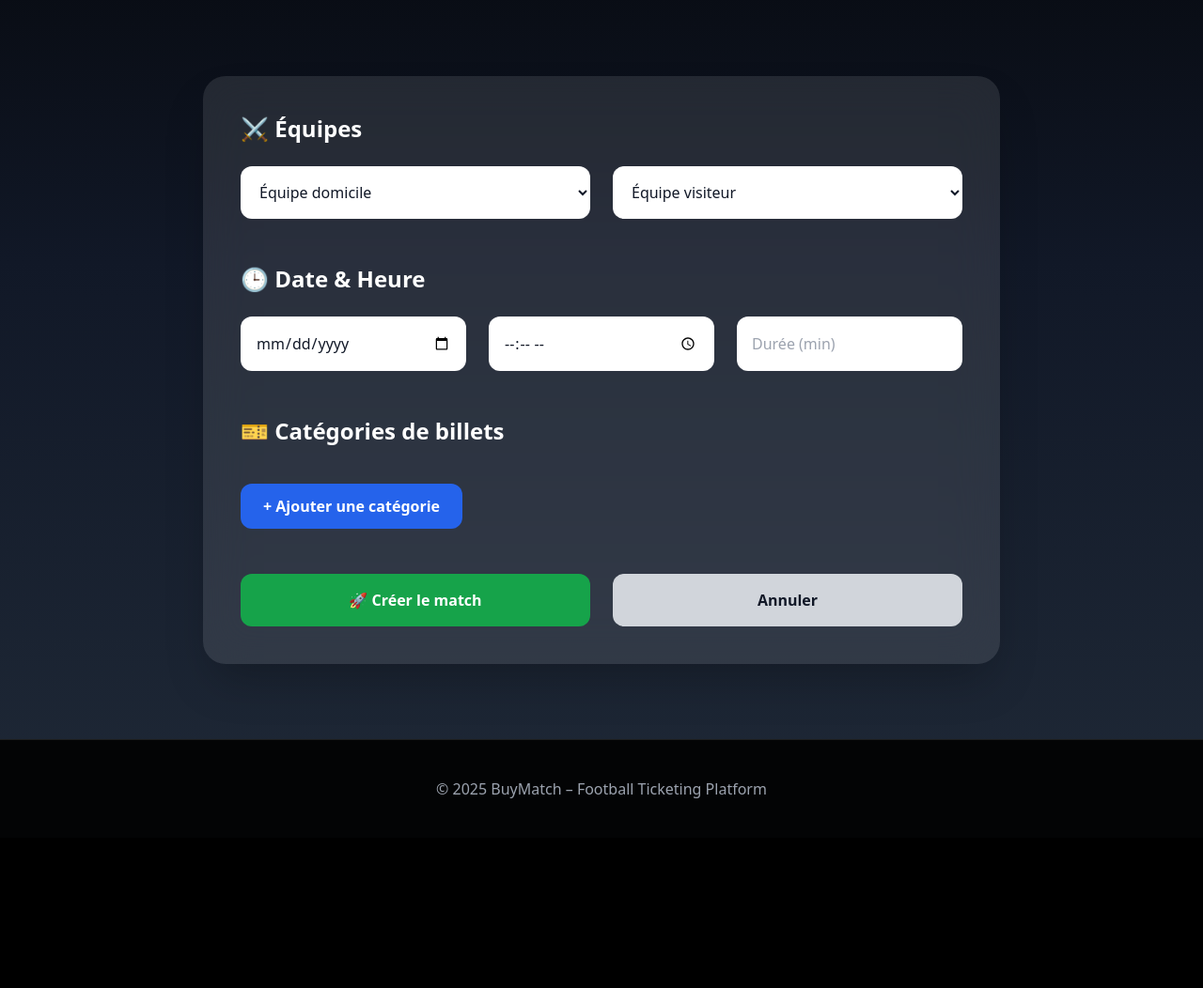
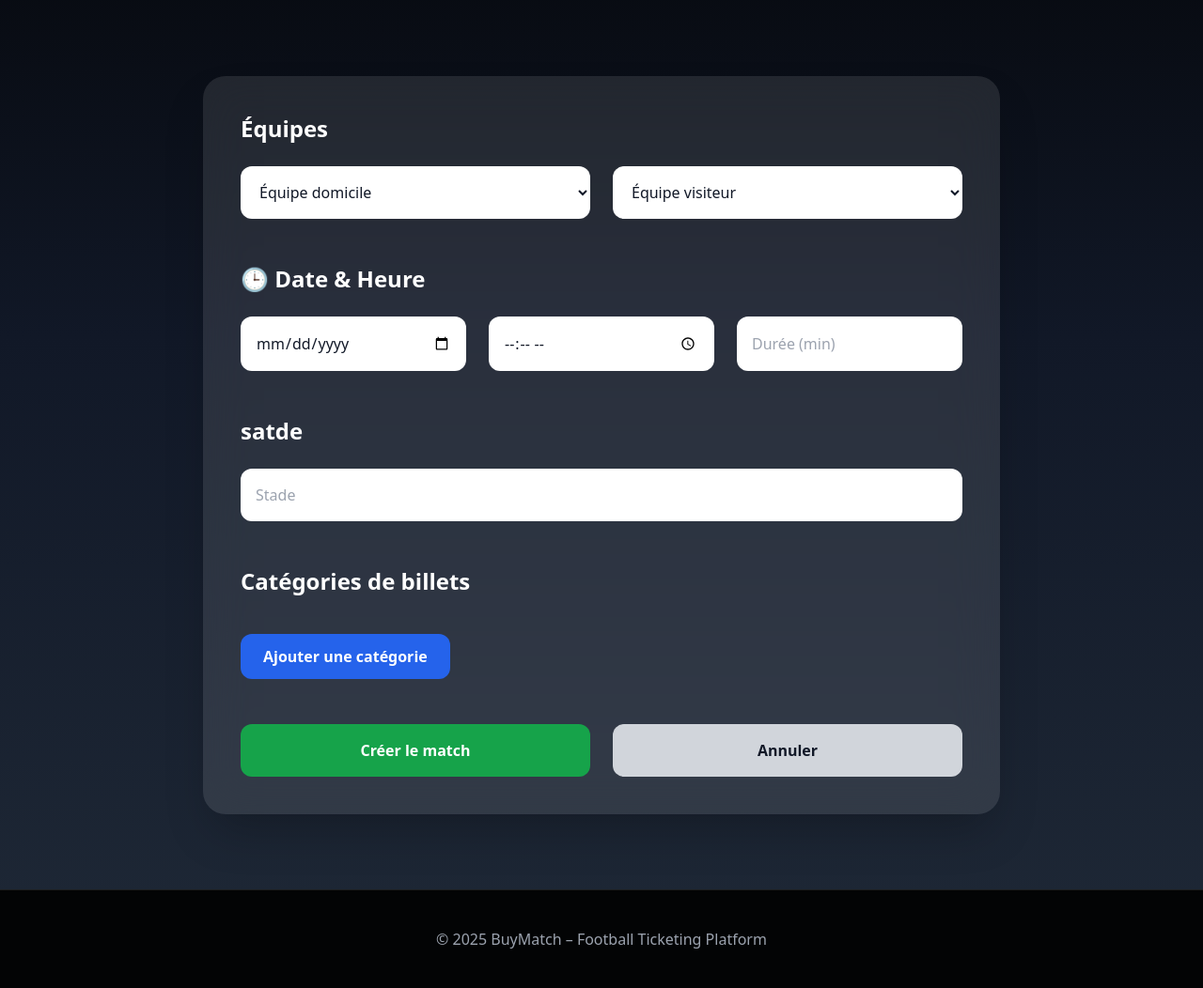
Before and after one commit to mouhsineRouaki/BuyMatch-Plateforme-de-r-servation-de-billets-sportifs, a PHP site: page /buyMatch/pages/organisateur/creeDemandeMatch.php in a window 1280 px wide. Shown: the part 335-1387 px from the top of the page at 94% size. Before the commit the page ends 1185 px from the top, so only its background shows below. Run offline with PHP 8.4, Linux system fonts and the light colour scheme; data that the repository does not hold is empty; some libraries are stand-ins or nearby versions.

Commit message:
ajouter lattribut de stade dans linsertion des matches

```diff
--- a/classes/Organisateur.php
+++ b/classes/Organisateur.php
@@ -21,11 +21,11 @@ class Organisateur extends Utilisateur implements IModifiableProfil {
         return $stmt->execute([$this->nom,$this->prenom,$this->email,$this->phone,$this->id]);
     }
 
-    public function creerMatch(string $date,string $heure,int $duree,string $statut,array $equipes,array $categories): int {
+    public function creerMatch(string $date,string $heure,int $duree,string $statut,$stade ,array $equipes,array $categories): int {
         $this->db->exec("INSERT INTO statistique () VALUES ()");
         $idStat = $this->db->lastInsertId();
-        $stmt = $this->db->prepare("INSERT INTO matchf (date_match, heure, duree, statut, id_organisateur, id_statistique) VALUES (?, ?, ?, ?, ?, ?)");
-        $stmt->execute([$date,$heure,$duree,$statut,$this->id,$idStat]);
+        $stmt = $this->db->prepare("INSERT INTO matchf (date_match, heure, duree, statut, id_organisateur, id_statistique , stade) VALUES (?, ?, ?, ?, ?, ? , ?)");
+        $stmt->execute([$date,$heure,$duree,$statut,$this->id,$idStat , $stade]);
         $idMatch = $this->db->lastInsertId();
         foreach ($equipes as $idEquipe) {
             Equipe::lierEquipeMatch($idMatch, $idEquipe);
--- a/pages/organisateur/creeDemandeMatch.php
+++ b/pages/organisateur/creeDemandeMatch.php
@@ -61,17 +61,15 @@ $equipes = Equipe::getEquipes()
     </div>
 </section>
 
-<!-- ================= FORM ================= -->
 <section class="py-20">
 <div class="max-w-4xl mx-auto px-6">
 <div class="bg-white/10 backdrop-blur-xl rounded-3xl shadow-2xl p-10">
 
 <form method="POST" action="../../php/process_creer_match.php" onsubmit="return validateTeams()">
 
-<!-- ===== ÉQUIPES ===== -->
 <div class="mb-12">
     <h3 class="text-2xl font-bold mb-6 flex items-center gap-2">
-        ⚔️ Équipes
+        Équipes
     </h3>
 
     <div class="grid grid-cols-1 md:grid-cols-2 gap-6">
@@ -99,7 +97,7 @@ $equipes = Equipe::getEquipes()
     </div>
 
     <p id="teamError" class="hidden mt-4 text-red-400 font-semibold">
-        ⚠️ Les équipes doivent être différentes
+        Les équipes doivent être différentes
     </p>
 </div>
 
@@ -119,17 +117,26 @@ $equipes = Equipe::getEquipes()
     </div>
 </div>
 
+<div class="mb-12">
+    <h3 class="text-2xl font-bold mb-6 flex items-center gap-2">
+        satde
+    </h3>
+
+    <input type="text" name="stade" placeholder="Stade" required class="w-full p-4 rounded-xl bg-white text-gray-900 focus:ring-4 focus:ring-green-500">
+
+</div>
+
 <!-- ===== CATÉGORIES ===== -->
 <div class="mb-12">
     <h3 class="text-2xl font-bold mb-6 flex items-center gap-2">
-        🎫 Catégories de billets
+        Catégories de billets
     </h3>
 
     <div id="categories" class="space-y-4"></div>
 
     <button type="button" onclick="addCategory()"
             class="mt-4 px-6 py-3 bg-blue-600 rounded-xl hover:bg-blue-700 transition font-semibold">
-        + Ajouter une catégorie
+        Ajouter une catégorie
     </button>
 </div>
 
@@ -137,7 +144,7 @@ $equipes = Equipe::getEquipes()
 <div class="flex flex-col md:flex-row gap-6">
     <button type="submit"
             class="flex-1 py-4 bg-green-600 rounded-xl font-bold hover:bg-green-700 transition">
-        🚀 Créer le match
+        Créer le match
     </button>
 
     <a href="dashboard.php"
@@ -158,12 +165,15 @@ $equipes = Equipe::getEquipes()
 
 <!-- ================= JS ================= -->
 <script>
+const equipe1 = document.getElementById('equipe1');
+const equipe2 = document.getElementById('equipe2');
+const teamError = document.getElementById('teamError');
+
 let index = 0;
 
 function addCategory() {
     const div = document.createElement("div");
-    div.className =
-        "grid grid-cols-1 md:grid-cols-4 gap-4 p-4 rounded-xl bg-white text-gray-900 shadow";
+    div.className = "grid grid-cols-1 md:grid-cols-4 gap-4 p-4 rounded-xl bg-white text-gray-900 shadow";
 
     div.innerHTML = `
         <input name="categories[${index}][nom]" placeholder="Nom catégorie" required
@@ -174,7 +184,7 @@ function addCategory() {
                class="p-3 rounded-lg border focus:ring-2 focus:ring-blue-500">
         <button type="button" onclick="this.parentElement.remove()"
                 class="bg-red-600 text-white rounded-lg font-bold hover:bg-red-700">
-            X
+            Supprimer
         </button>
     `;
     document.getElementById("categories").appendChild(div);
@@ -182,14 +192,12 @@ function addCategory() {
 }
 
 function checkDuplicate() {
-    teamError.classList.toggle(
-        "hidden",
-        !(equipe1.value && equipe2.value && equipe1.value === equipe2.value)
-    );
+    const sameTeam = equipe1.value && equipe2.value && equipe1.value === equipe2.value;
+    teamError.classList.toggle("hidden", !sameTeam);
 }
 
 function validateTeams() {
-    if (equipe1.value === equipe2.value) {
+    if (equipe1.value === equipe2.value && equipe1.value !== "") {
         alert("Les équipes doivent être différentes !");
         return false;
     }
@@ -197,7 +205,9 @@ function validateTeams() {
 }
 
 function logout() {
-    window.location.href = "../../logout.php";
+    if (confirm("Voulez-vous vraiment vous déconnecter ?")) {
+        window.location.href = "../../logout.php";
+    }
 }
 </script>
 
--- a/php/process_creer_match.php
+++ b/php/process_creer_match.php
@@ -9,6 +9,7 @@ $organisateur->creerMatch(
     $_POST['heure'],
     $_POST['duree'],
     "EN_ATTENTE",
+    $_POST["stade"],
     $_POST['equipes'],
     $_POST['categories']
 );
```
